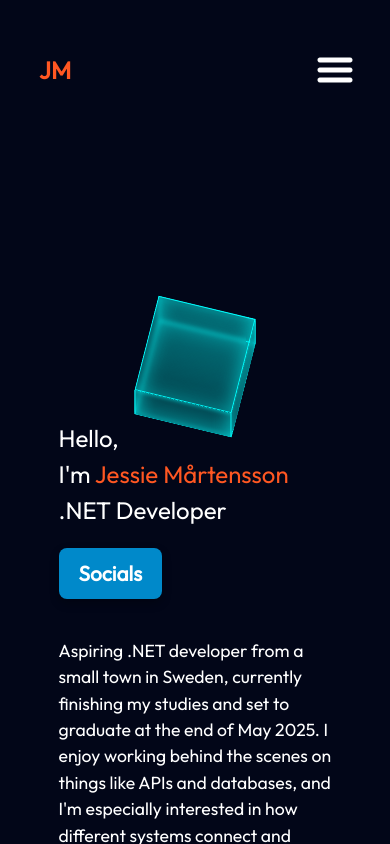
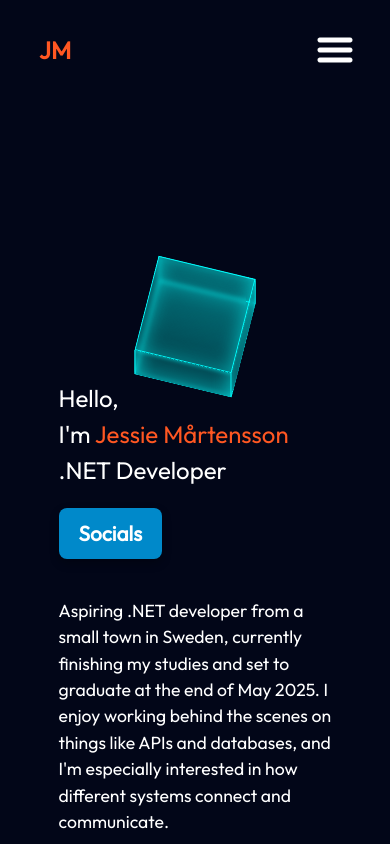
Before and after one commit to zeleron7/React-portfolio, a React (Vite) app: page / in a window 390 px wide. Built offline with nearby package versions, Linux system fonts and the light colour scheme.

Commit message:
padding bot and top

```diff
--- a/src/components/Skills/Skills.module.css
+++ b/src/components/Skills/Skills.module.css
@@ -54,7 +54,6 @@
     }
 }
 
-
 @media (max-width: 600px) {
     .skillsGrid {
          display: flex;
--- a/src/components/Socials/Socials.module.css
+++ b/src/components/Socials/Socials.module.css
@@ -50,3 +50,10 @@
         margin-top: 50px;
     }
 }
+
+/* Small phones */
+@media screen and (max-width: 480px) {
+    .socialsList {
+        padding-bottom: 30px;
+    }
+}
--- a/src/components/navbar/Navbar.module.css
+++ b/src/components/navbar/Navbar.module.css
@@ -89,6 +89,6 @@
 /* Small phones */
 @media screen and (max-width: 480px) {
     .navbar {
-        margin-bottom: 40px;
+       padding-top: 30px;
     }
 }
```
